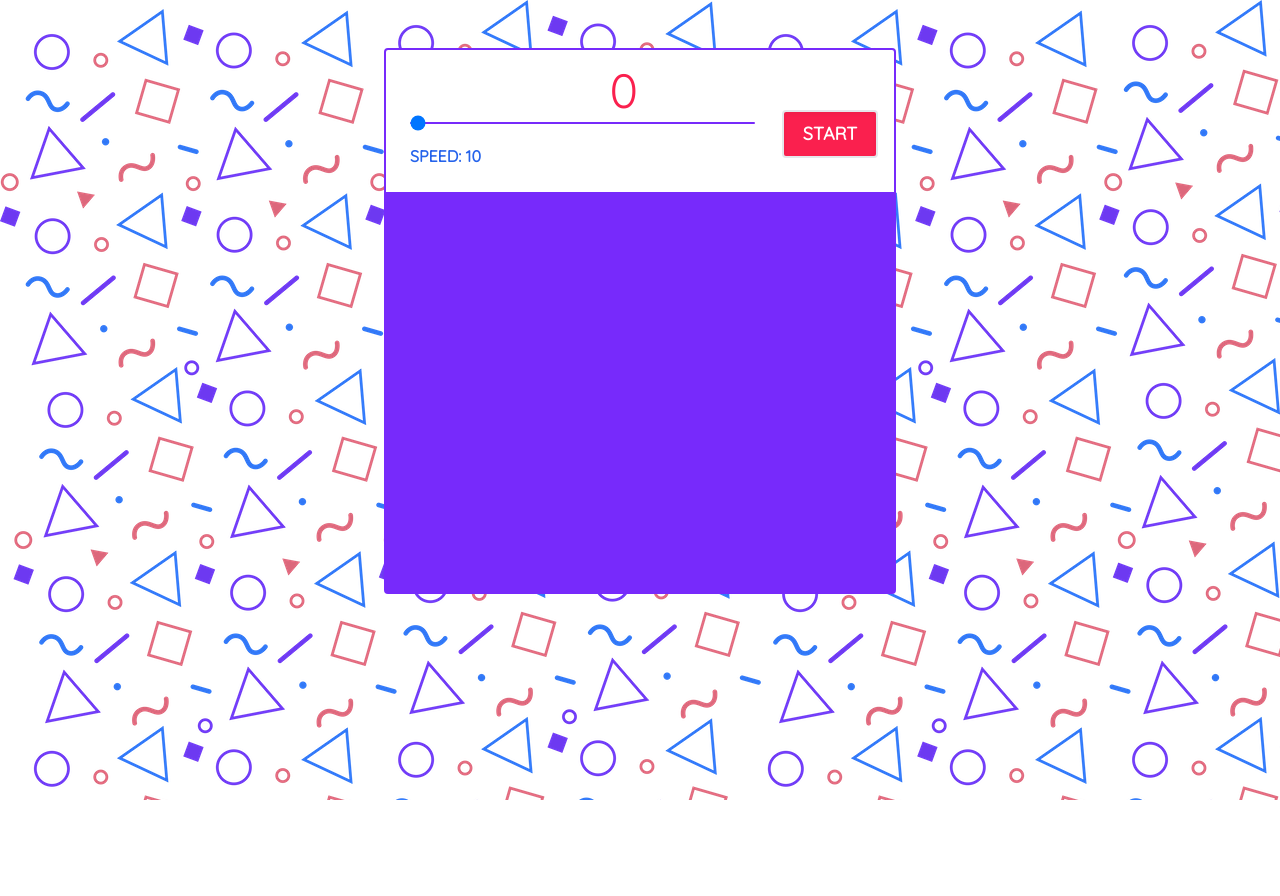
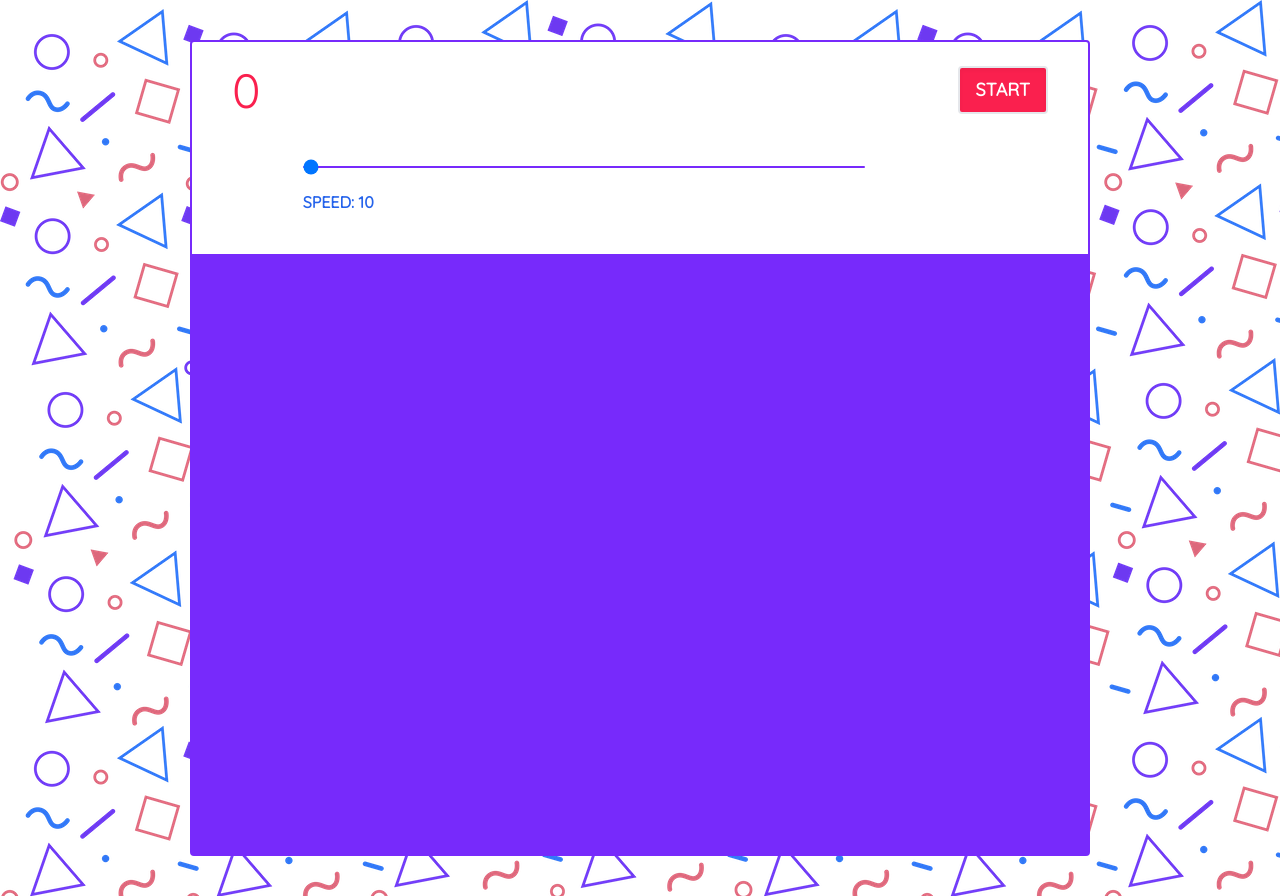
Before and after one commit to rae-shaw/newest_game, a website: page index.html in a window 1280 px wide. Before the commit the page ends 800 px from the top, so only its background shows below. Drawn offline with nearby package versions, Linux system fonts and the light colour scheme; files that its build step writes are made by us from their sources.

Commit message:
update styling with flexbox

```diff
--- a/index.html
+++ b/index.html
@@ -8,25 +8,21 @@
   <link href="/dist/output.css" rel="stylesheet">
 
 </head>
-<body class="mt-12 bg-90s-pattern">
-  <main class="mx-auto bg-white max-w-lg font-sans rounded border-2 border-special-purple font-extrabold">
-    <section class="flex-row bg-white-300 p-4">
-      <div>
-        <span class="mb-1 p-2">
-          <div class="relative">
-            <h1 class="absolute right-60 -bottom-6 text-5xl text-special-red  font-thin">
+<body class="flex justify-center p-10 bg-90s-pattern">
+  <main class="flex flex-col w-3/4 bg-white font-sans rounded border-2 border-special-purple font-extrabold">
+    <section class="flex flex-col bg-white-300 p-4">
+      <div class="flex flex-row justify-between px-4">
+          <div class="flex-row mb-1 p-2">
+            <h1 class="text-5xl text-special-red  font-thin">
               <span id="score" aria-live="polite">0</span>
             </h1>
           </div>
-          <div class="relative">
+          <div class="mb-1 p-2">
             <button
             id="btn"
             type="button"
             class="
-            absolute
-            top-5
-            right-0
-            w-24
+            flex
             text-lg
             hover:bg-white
             bg-special-red
@@ -44,14 +40,18 @@
           </div>
         </span>
       </div>
-      <div class="flex flex-col p-2">
-        <input id="game-slider" role="slider" name="game-slider" class="mb-5 rounded-lg appearance-none bg-special-purple h-0.5 w-3/4" type="range" min="10" max="100" value="10" />
-        <label id="speed" class="text-blue-600" for="game-slider">SPEED: 10</label>
+      <div class="flex w-full p-2 justify-center">
+      <div class="flex flex-col w-5/6 p-2">
+        <div class="p-2">
+          <input id="game-slider" role="slider" name="game-slider" class="rounded-lg appearance-none bg-special-purple h-0.5 w-5/6" type="range" min="10" max="100" value="10" />
+        </div>
+        <label id="speed" class="p-2 text-blue-600" for="game-slider">SPEED: 10</label>
       </div>
+    </div>
     </section>
-    <section id="game" class="relative bg-special-purple min-h-[50vh] w-full overflow-hidden">
+    <section id="game" class="relative bg-special-purple w-full overflow-hidden min-h-[75vh]">
       <div class="flex justify-center items-center">
-        <div id="menu" role="dialog" aria-labelledby="modal-title" class="animate-right-in w-full min-h-[50vh] bg-gray-700 bg-opacity-80 z-40 top-0 sticky-0 hidden">
+        <div id="menu" role="dialog" aria-labelledby="modal-title" class="animate-right-in w-full min-h-[75vh] bg-gray-700 bg-opacity-80 z-40 top-0 sticky-0 hidden">
           <div id="modal-title" class="py-48 px-4 w-full h-full text-center text-5xl text-special-red">
               GAME PAUSED
           </div>
```
Also changed, not shown: dist/output.css.
